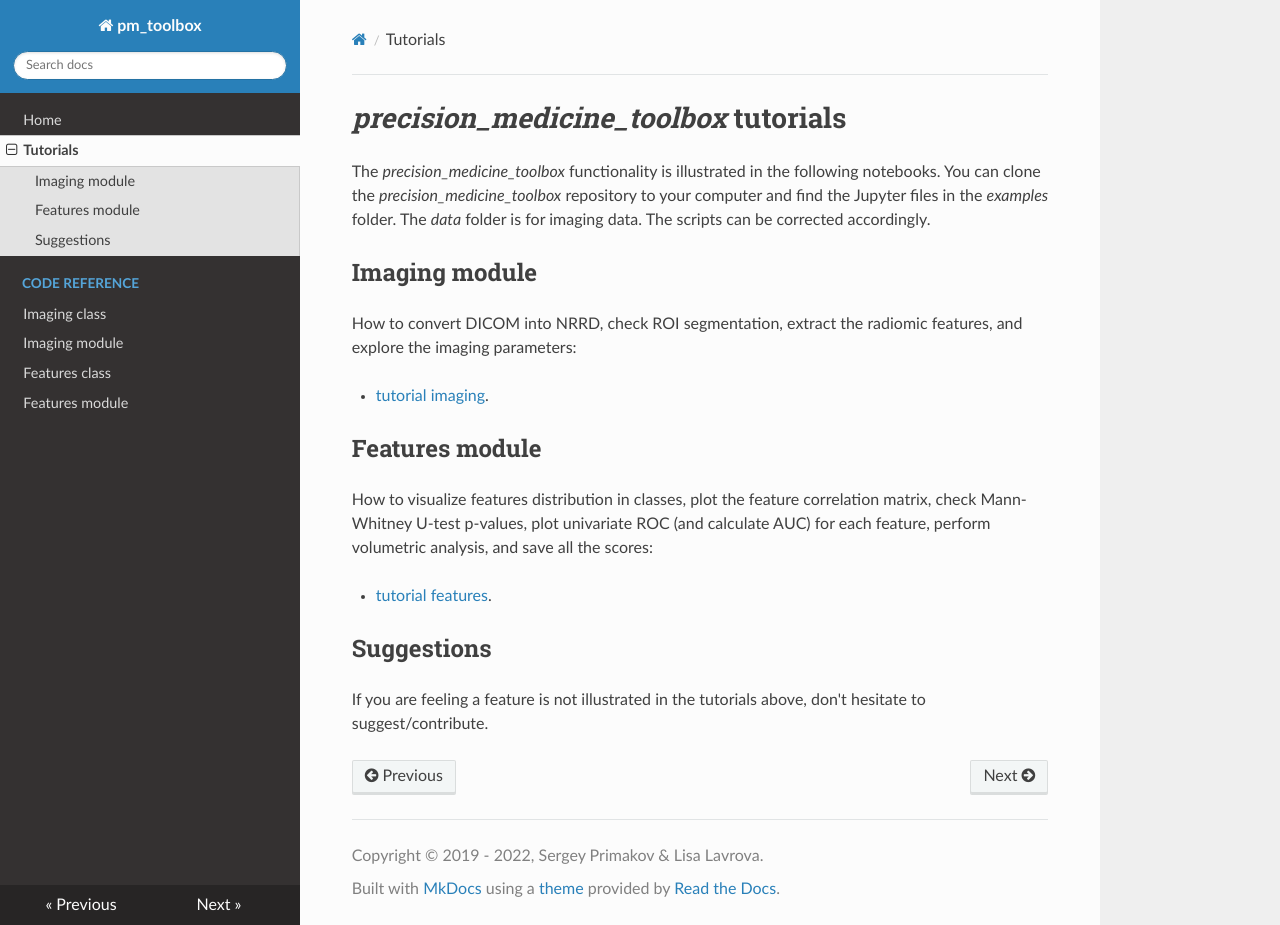
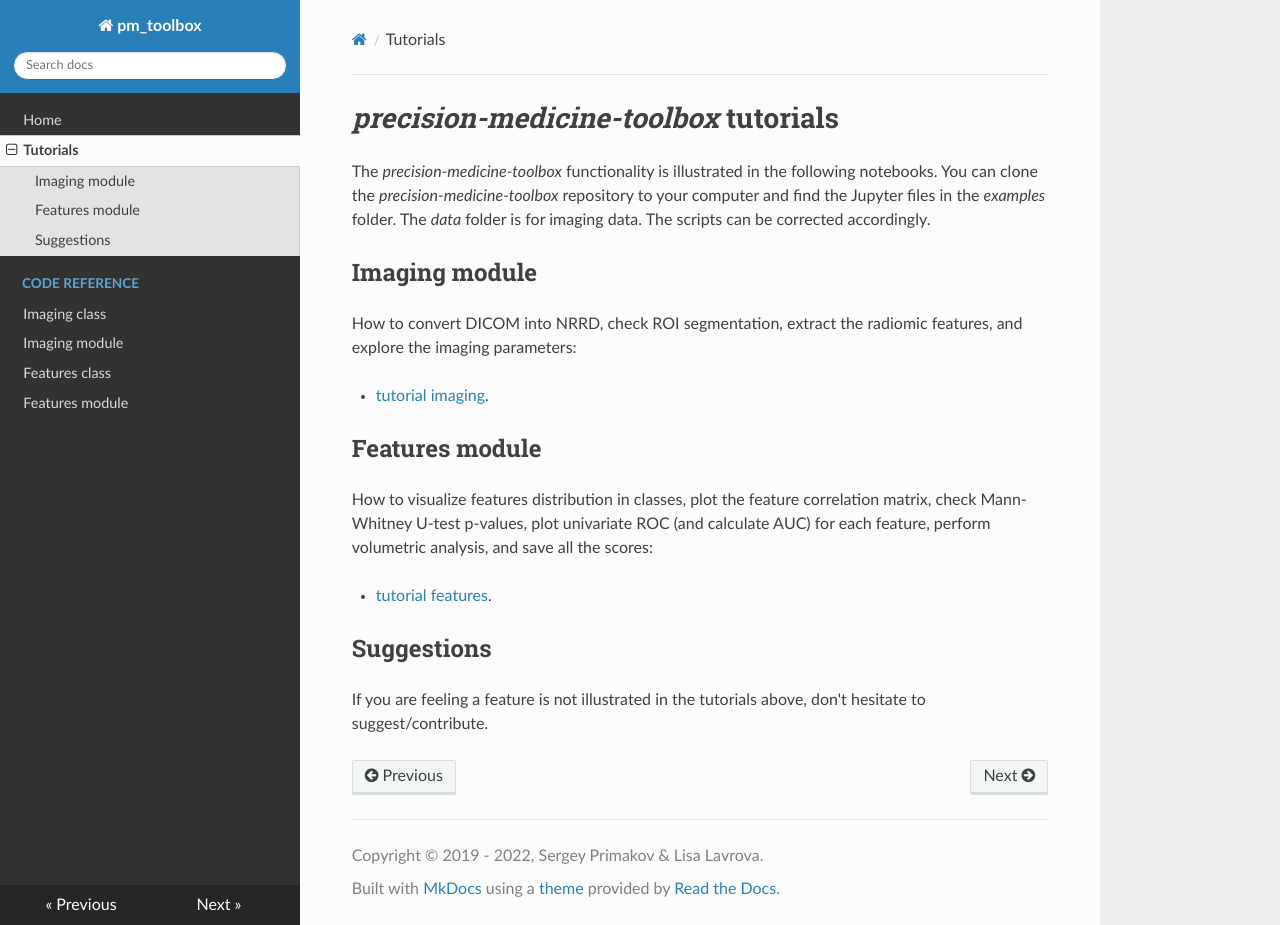
Before and after one commit to primakov/precision-medicine-toolbox, an MkDocs documentation site: the page built from docs/tutorials.md, in a window 1280 px wide and 925 px high. Built offline with MkDocs 1.6.1, drawn with Linux system fonts in a browser that asks for light colours; nearby versions of some CDN libraries.

```diff
--- a/docs/tutorials.md
+++ b/docs/tutorials.md
@@ -1,6 +1,6 @@
-# *precision_medicine_toolbox* tutorials
-The *precision_medicine_toolbox* functionality is illustrated in the following notebooks.
-You can clone the *precision_medicine_toolbox* repository to your computer and find the Jupyter files
+# *precision-medicine-toolbox* tutorials
+The *precision-medicine-toolbox* functionality is illustrated in the following notebooks.
+You can clone the *precision-medicine-toolbox* repository to your computer and find the Jupyter files
 in the *examples* folder. The *data* folder is for imaging data.
 The scripts can be corrected accordingly.
 ## Imaging module
```
